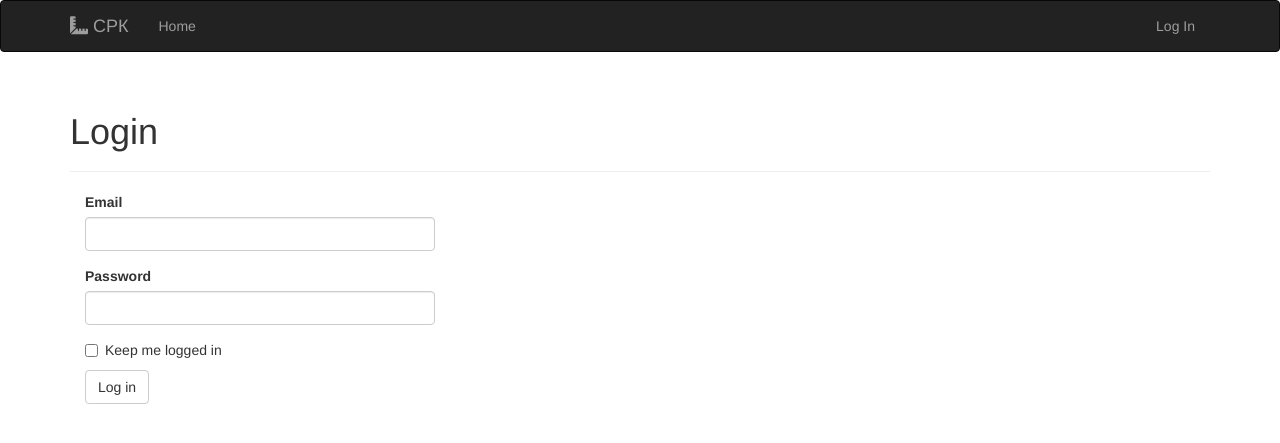
After one commit to Tashunya/Inspection2, a Flask app: page /auth/login in a window 1280 px wide. The commit adds this page. Shown: the top 443 px of the page. Run offline with Flask 2, Linux system fonts and the light colour scheme; some libraries are stand-ins or nearby versions.

Commit message:
add login/logout

```diff
--- /dev/null
+++ b/app/auth/__init__.py
@@ -0,0 +1,5 @@
+from flask import Blueprint
+
+auth = Blueprint('auth', __name__)
+
+from . import views
--- /dev/null
+++ b/app/auth/forms.py
@@ -0,0 +1,9 @@
+from flask_wtf import FlaskForm
+from wtforms import StringField, PasswordField, BooleanField, SubmitField
+from wtforms.validators import DataRequired, Email, Length
+
+class LoginForm(FlaskForm):
+    email = StringField("Email", validators=[DataRequired(), Length(min=6, max=64), Email()])
+    password = PasswordField("Password", validators=[DataRequired()])
+    remember_me = BooleanField("Keep me logged in")
+    submit = SubmitField("Log in")
--- /dev/null
+++ b/app/auth/views.py
@@ -0,0 +1,23 @@
+from flask import render_template, redirect, request, url_for, flash
+from flask_login import login_user, logout_user, login_required
+from . import auth
+from ..models import User
+from .forms import LoginForm
+
+@auth.route("/login", methods=["GET", "POST"])
+def login():
+    form = LoginForm()
+    if form.validate_on_submit():
+        user = User.query.filter_by(email=form.email.data).first()
+        if user is not None and user.verify_password(form.password.data):
+            login_user(user, form.remember_me.data)
+            return redirect(request.args.get("next") or url_for("main.index"))
+        flash("Invalid username or password")
+    return render_template("auth/login.html", form=form)
+
+@auth.route("/logout")
+@login_required
+def logout():
+    logout_user()
+    flash("You have been logged out.")
+    return redirect(url_for("main.index"))
--- a/app/templates/404.html
+++ b/app/templates/404.html
@@ -1,6 +1,6 @@
 {% extends "base.html" %}
 
-{% block title %}Flasky - Page Not Found{% endblock %}
+{% block title %}СРК - Page Not Found{% endblock %}
 
 {% block page_content %}
 <div class="page-header">
--- a/app/templates/500.html
+++ b/app/templates/500.html
@@ -1,6 +1,6 @@
 {% extends "base.html" %}
 
-{% block title %}Flasky - Internal Server Error{% endblock %}
+{% block title %}СРК - Internal Server Error{% endblock %}
 
 {% block page_content %}
 <div class="page-header">
--- /dev/null
+++ b/app/templates/auth/login.html
@@ -0,0 +1,14 @@
+{% extends "base.html" %}
+{% import "bootstrap/wtf.html" as wtf %}
+
+{% block title %}Login{% endblock %}
+
+{% block page_content %}
+<div class="page-header">
+    <h1>Login</h1>
+</div>
+<div class="col-md-4">
+    {{ wtf.quick_form(form) }}
+</div>
+
+{% endblock %}
--- a/app/templates/base.html
+++ b/app/templates/base.html
@@ -1,9 +1,11 @@
 {% extends "bootstrap/base.html" %}
 
-{% block title %}СРК{% endblock %}
+{% block title %}Инспекция СРК{% endblock %}
 
 {% block head %}
 {{ super() }}
+<link rel="stylesheet" href="https://use.fontawesome.com/releases/v5.8.2/css/all.css"
+      integrity="sha384-oS3vJWv+0UjzBfQzYUhtDYW+Pj2yciDJxpsK1OYPAYjqT085Qq/1cq5FLXAZQ7Ay" crossorigin="anonymous">
 {% endblock %}
 
 {% block navbar %}
@@ -16,11 +18,18 @@
                 <span class="icon-bar"></span>
                 <span class="icon-bar"></span>
             </button>
-            <a class="navbar-brand" href="/">СРК</a>
+            <a class="navbar-brand" href="{{ url_for('main.index') }}"><i class="fas fa-ruler-combined"></i> СРК</a>
         </div>
         <div class="navbar-collapse collapse">
             <ul class="nav navbar-nav">
-                <li><a href="/">Home</a></li>
+                <li><a href="{{ url_for('main.index' )}}">Home</a></li>
+            </ul>
+            <ul class="nav navbar-nav navbar-right">
+                {% if current_user.is_authenticated %}
+                <li><a href="{{ url_for('auth.logout') }}">Log Out</a></li>
+                {% else %}
+                <li><a href="{{ url_for('auth.login') }}">Log In</a></li>
+                {% endif %}
             </ul>
         </div>
     </div>
```
Also changed, not shown: app/__init__.py (+9 -0 lines), app/main/views.py (+3 -24 lines), app/models.py (+21 -0 lines), app/templates/index.html (+9 -9 lines), 1 other file.
